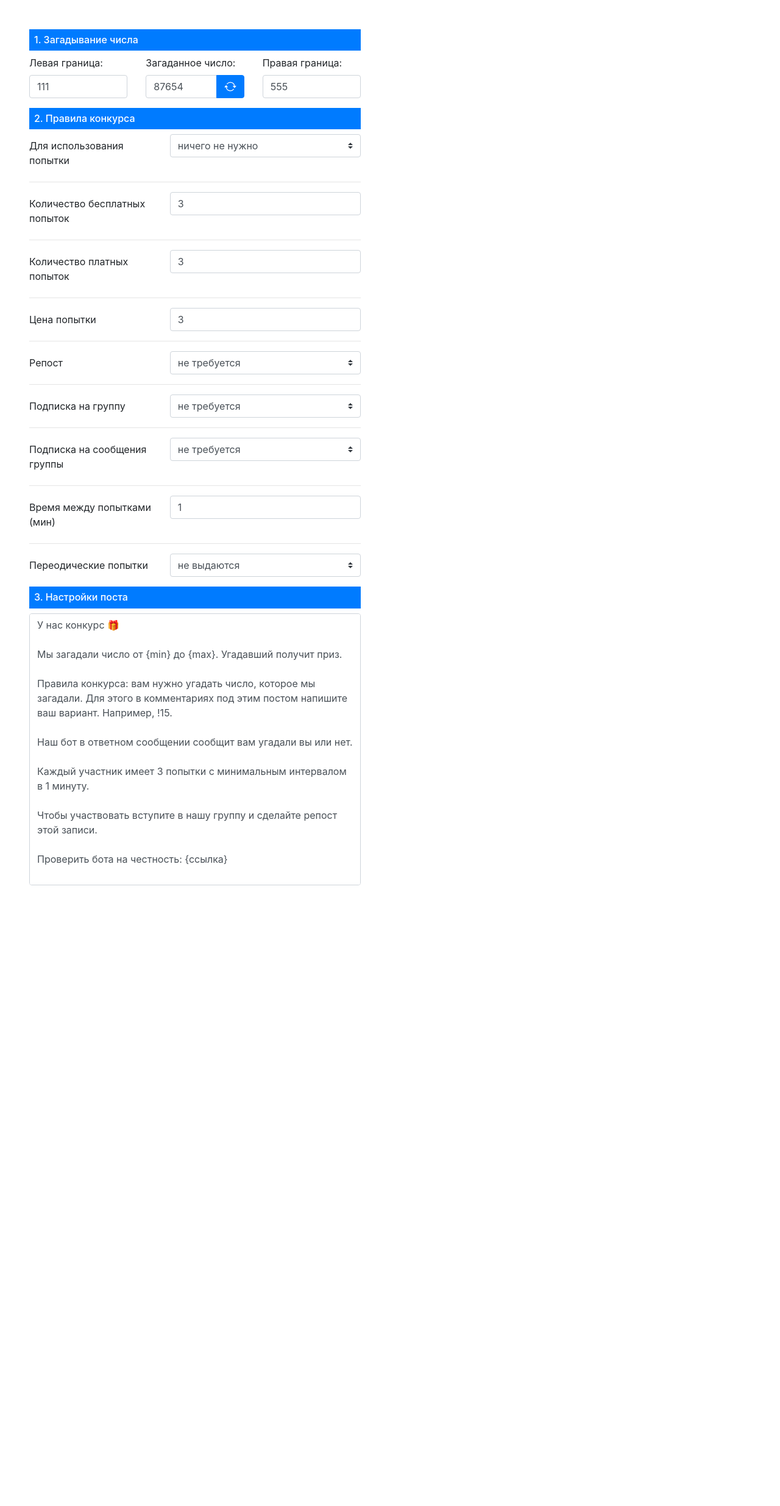
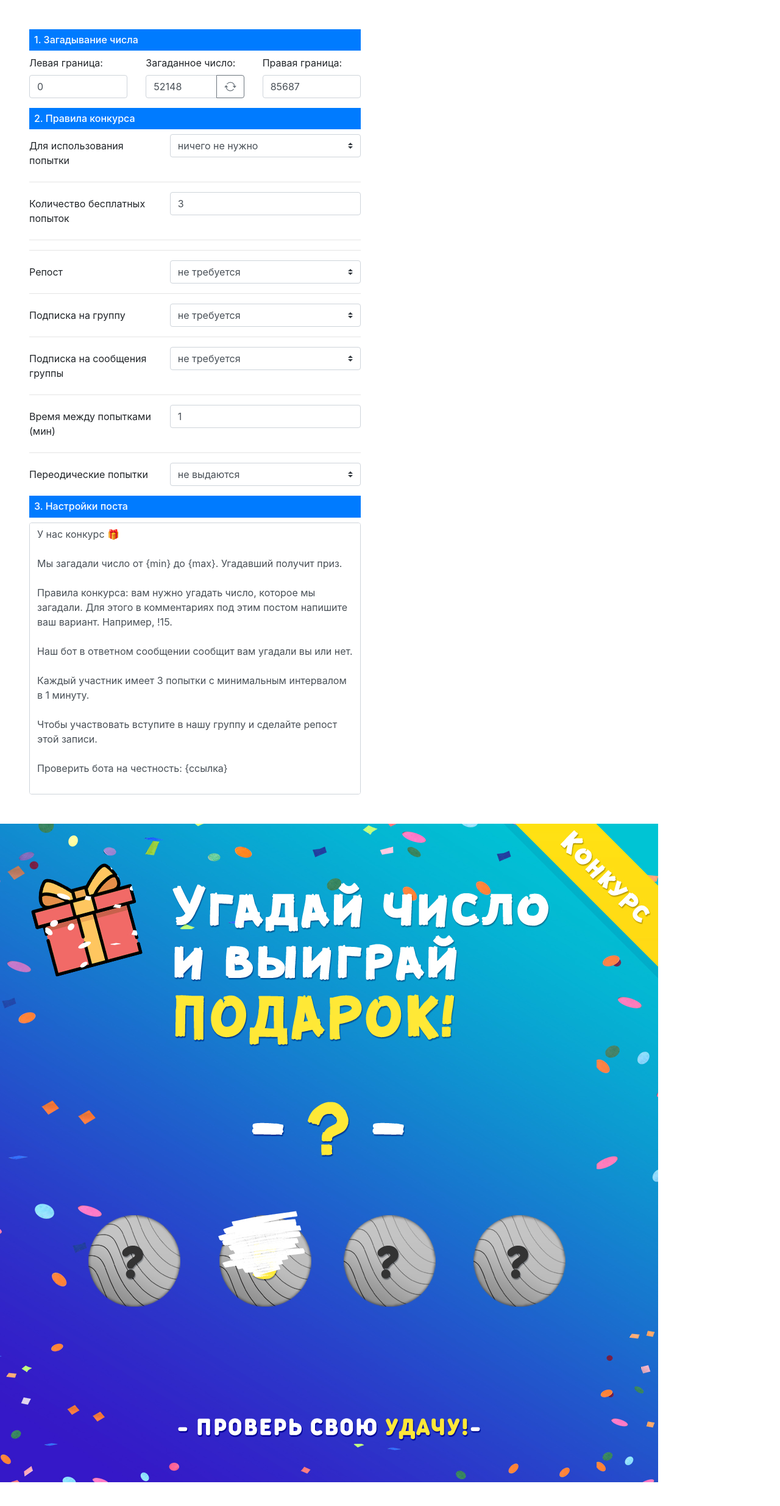
Before and after one commit to Tapha58/PedestalGames, a Vue app: page / in a window 1280 px wide. Shown: the top 2470 px of the page at 61% size. Before the commit the page ends 1500 px from the top, so only its background shows below. Built offline with nearby package versions, Linux system fonts and the light colour scheme.

Commit message:
23042020 1156

```diff
--- a/src/App.vue
+++ b/src/App.vue
@@ -3,6 +3,7 @@
     <app-guessTheNumber class="mt-5"></app-guessTheNumber>
     <app-rules class="mt-3"></app-rules>
     <app-postSettings class="mb-5"></app-postSettings>
+    <app-image class="mb-5"></app-image>
 
   </div>
 </template>
--- a/src/components/Guess the number.vue
+++ b/src/components/Guess the number.vue
@@ -14,7 +14,7 @@
                 <b-input-group>
                     <b-form-input type="number" min="" v-model="selectNumber"></b-form-input>
                     <b-input-group-append>
-                        <b-button @click="randomNumber" variant="primary">
+                        <b-button @click="randomNumber" variant="outline-secondary">
                             <b-icon icon="arrow-repeat"></b-icon>
                         </b-button>
                     </b-input-group-append>
@@ -37,9 +37,9 @@
     export default {
         data() {
             return {
-                min: 111,
-                selectNumber: 87654,
-                max: 555
+                min: 0,
+                selectNumber: 52148,
+                max: 85687
             }
         },
         methods : {
--- /dev/null
+++ b/src/components/Image.vue
@@ -0,0 +1,15 @@
+<template>
+    <div>
+        <b-img src="default.jpg" fluid alt="Responsive image"></b-img>
+    </div>
+</template>
+
+<script>
+    export default {
+        name: "Image"
+    }
+</script>
+
+<style scoped>
+
+</style>
--- a/src/components/Rules.vue
+++ b/src/components/Rules.vue
@@ -29,6 +29,7 @@
 
 
         <b-form-group
+            v-show = "!(selected3 == 'a')"
             label-cols-sm="12"
             label-cols-md="5"
             label="Количество платных попыток"
@@ -37,9 +38,8 @@
             <b-form-input type="number" id="numberOfPaidAttempts" value="3"></b-form-input>
         </b-form-group>
 
-        <hr>
-
         <b-form-group
+                v-show = "!(selected3 == 'a')"
                 label-cols-sm="12"
                 label-cols-md="5"
                 label="Цена попытки"
--- a/src/main.js
+++ b/src/main.js
@@ -3,6 +3,7 @@ import App from './App.vue'
 import Rules from './components/Rules.vue'
 import guessTheNumber from './components/Guess the number.vue'
 import postSettings from './components/Post settings.vue'
+import image from './components/Image.vue'
 
 import { BootstrapVue, IconsPlugin } from 'bootstrap-vue'
 
@@ -12,6 +13,7 @@ Vue.use(IconsPlugin)
 Vue.component('app-rules', Rules)
 Vue.component('app-guessTheNumber', guessTheNumber)
 Vue.component('app-postSettings', postSettings)
+Vue.component('app-image', image)
 Vue.config.productionTip = false
 
 new Vue({
```
Also changed, not shown: default.jpg (added), src/default.jpg (added).
